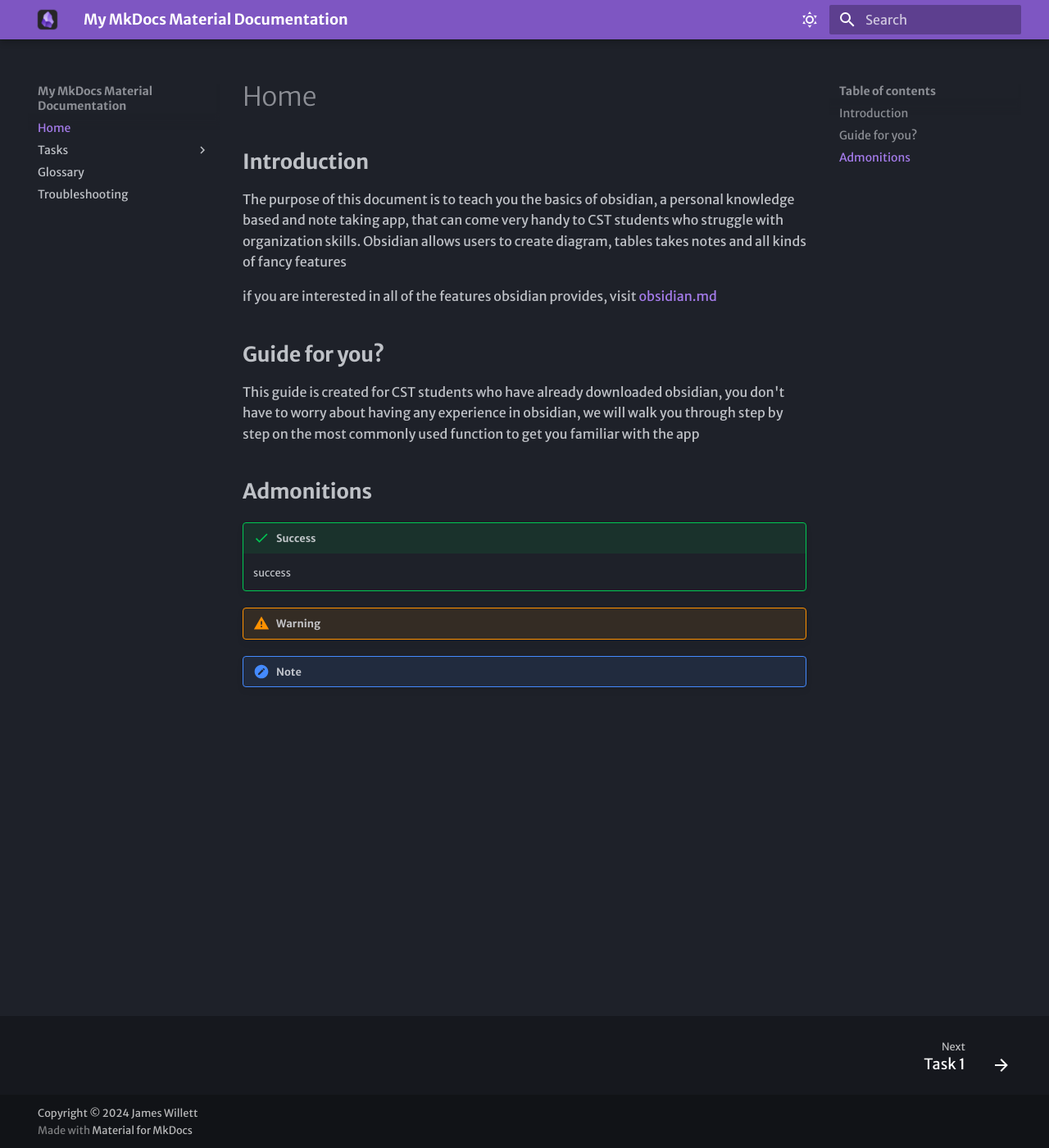
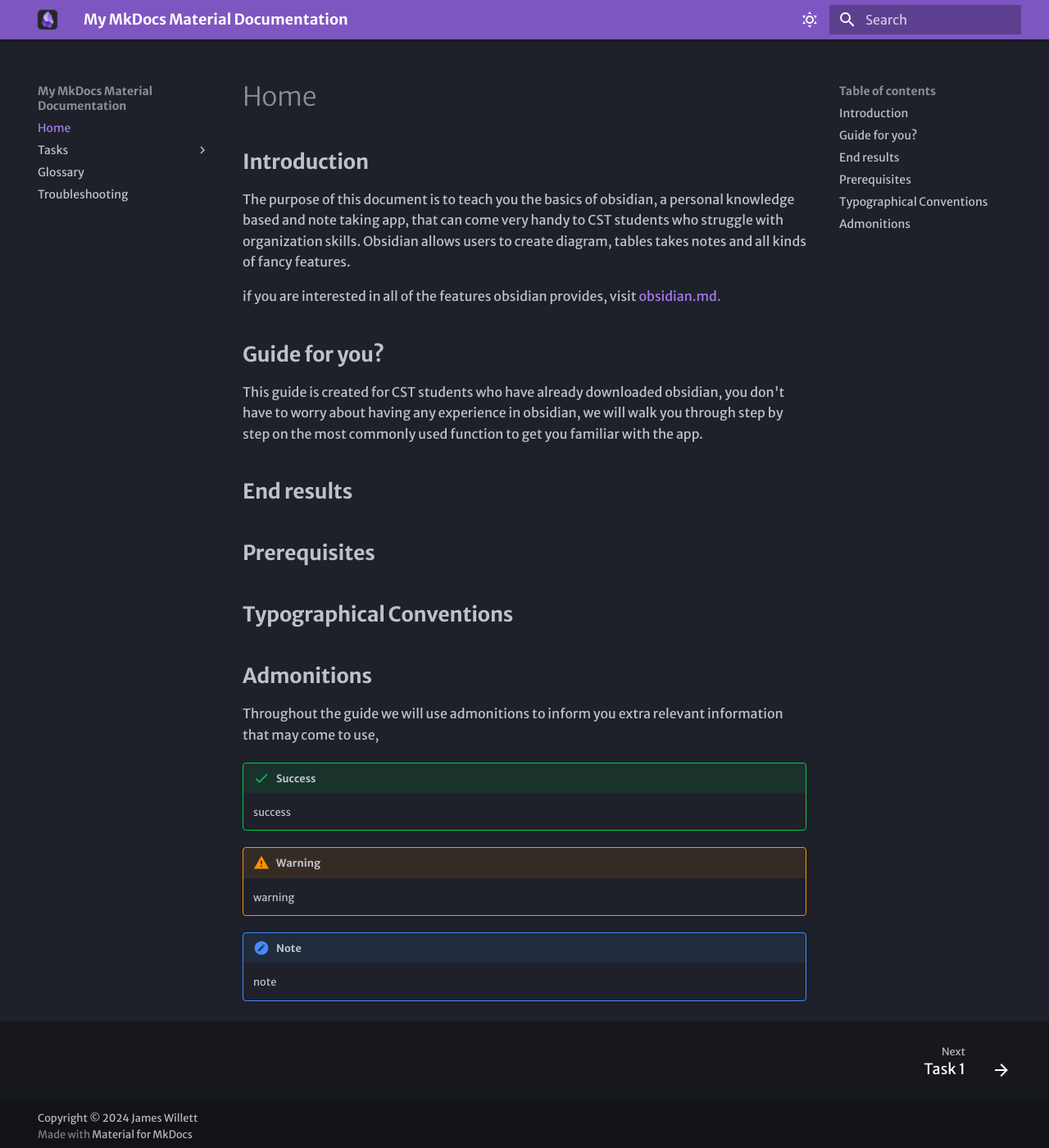
Before and after one commit to AllenLu12/COMP_2216_Obsidian_tutorial, an MkDocs documentation site: the page built from docs/index.md, in a window 1280 px wide and 1400 px high. Shown: the whole window at 82% size. Built offline with MkDocs 1.6.1 and Material for MkDocs 9.7.7, drawn with Linux system fonts in a browser that asks for light colours; some web fonts are replaced.

Commit message:
Add base

```diff
--- a/docs/index.md
+++ b/docs/index.md
@@ -2,21 +2,30 @@
 
 ## **Introduction**
 
-The purpose of this document is to teach you the basics of obsidian, a personal knowledge based and note taking app, that can come very handy to CST students who struggle with organization skills. Obsidian allows users to create diagram, tables takes notes and all kinds of fancy features
+The purpose of this document is to teach you the basics of obsidian, a personal knowledge based and note taking app, that can come very handy to CST students who struggle with organization skills. Obsidian allows users to create diagram, tables takes notes and all kinds of fancy features.
 
-if you are interested in all of the features obsidian provides, visit [obsidian.md](https://obsidian.md/)
+if you are interested in all of the features obsidian provides, visit [obsidian.md.](https://obsidian.md/)
 
 ## **Guide for you?**
 
-This guide is created for CST students who have already downloaded obsidian, you don't have to worry about having any experience in obsidian, we will walk you through step by step on the most commonly used function to get you familiar with the app
+This guide is created for CST students who have already downloaded obsidian, you don't have to worry about having any experience in obsidian, we will walk you through step by step on the most commonly used function to get you familiar with the app.
+
+## **End results**
+
+## **Prerequisites**
+
+## **Typographical Conventions**
 
 ## **Admonitions**
 
+Throughout the guide we will use admonitions to inform you extra relevant information that may come to use,
 !!! success success
 
     success
 
 !!! warning warning
 
+    warning
 
 !!! note note
+    note
```
